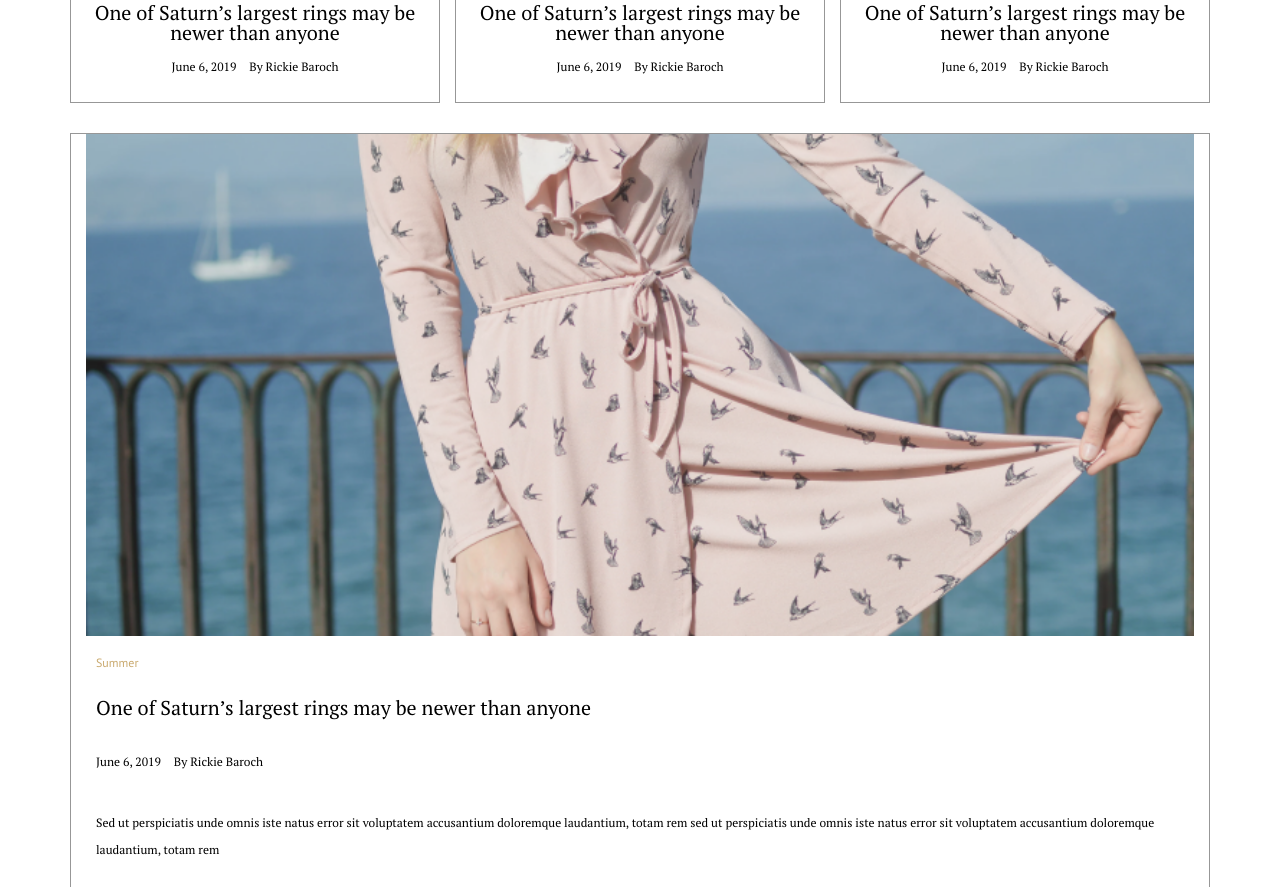
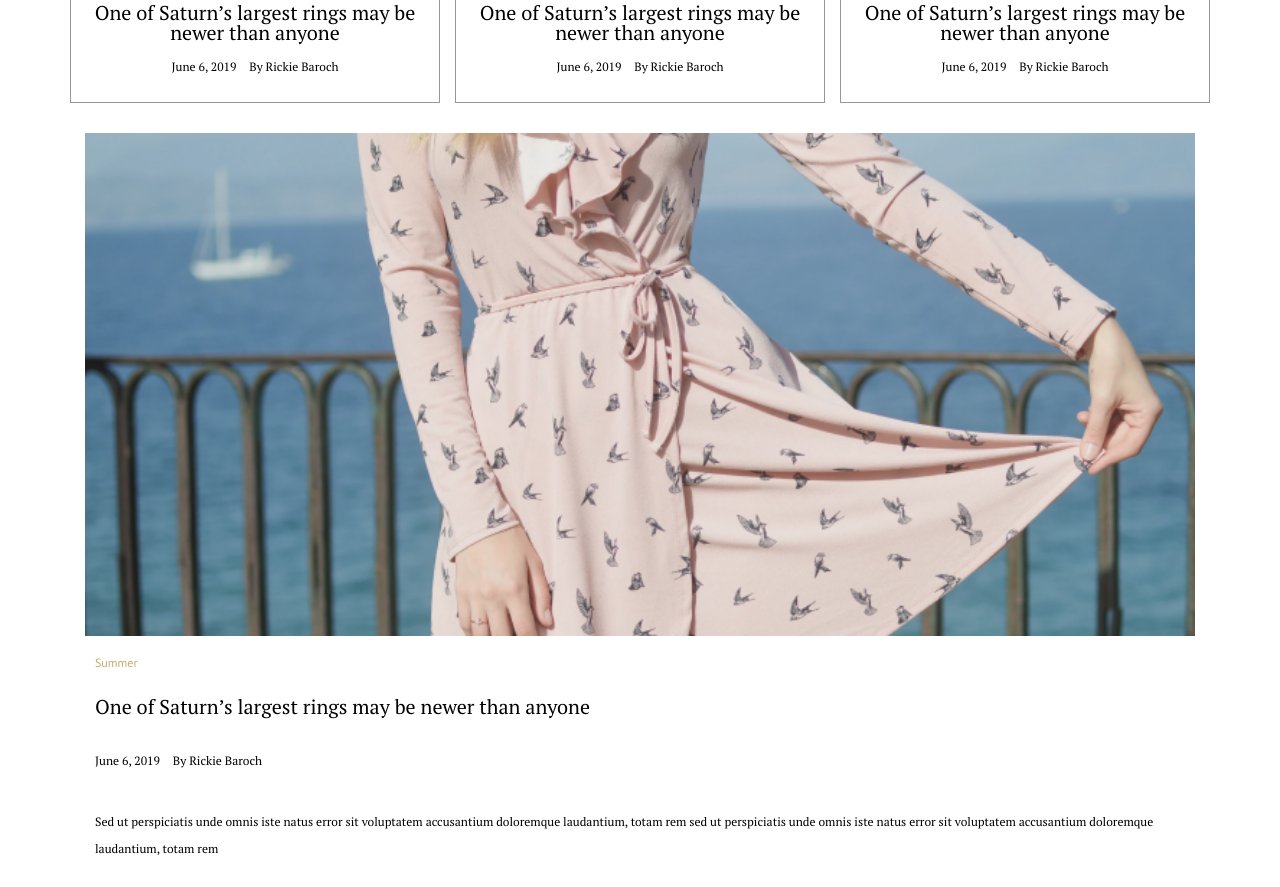
Before and after one commit to denysMoon/fashion, a website: page index.html in a window 1280 px wide. Shown: the part 1493-2380 px from the top of the page. Drawn offline with nearby package versions, Linux system fonts and the light colour scheme.

Commit message:
change contente block

```diff
--- a/scss/components/_main.scss
+++ b/scss/components/_main.scss
@@ -71,7 +71,6 @@
   max-width: 1140px;
   margin-left: auto;
   margin-right: auto;
-  border: 1px solid #979797;
   padding-left: 15px;
   padding-right: 15px;
 
```
Also changed, not shown: scss/style.css, 1 other file.
